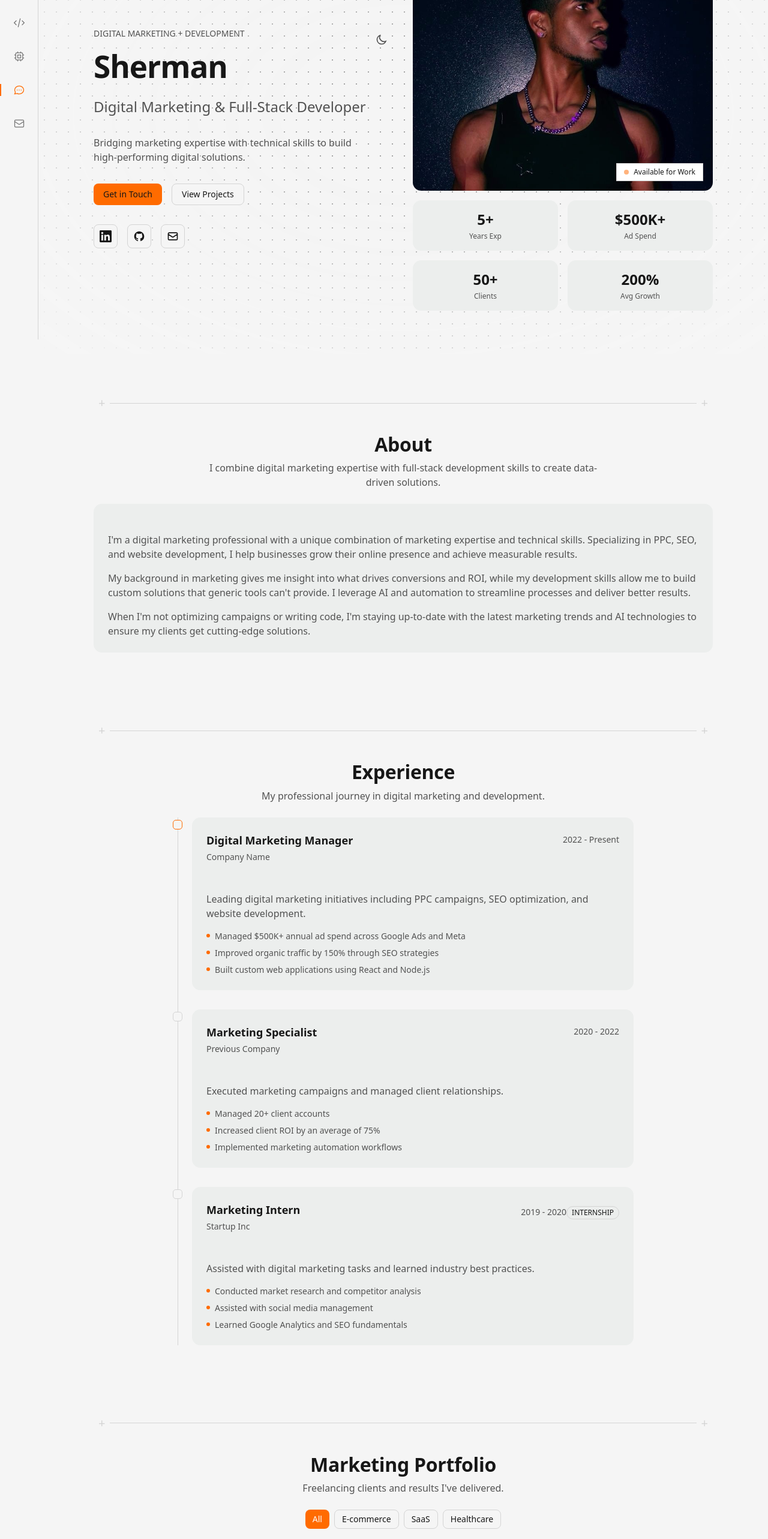
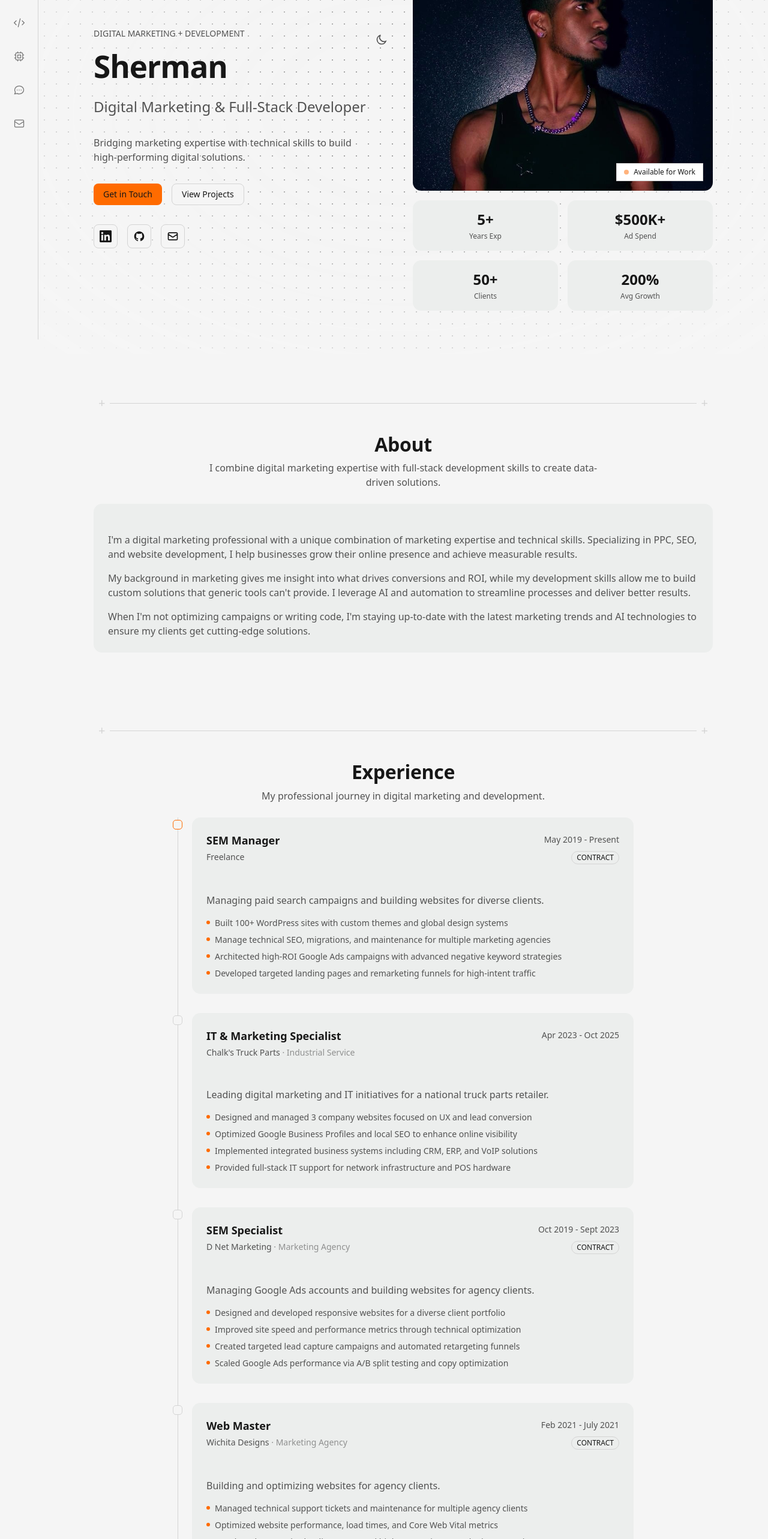
Before and after one commit to Shermanito/my-portfolio, a Next.js app: page / in a window 1280 px wide. Shown: the part 234-2800 px from the top of the page at 60% size. Built offline with nearby package versions, Linux system fonts and the light colour scheme.

Commit message:
Replace placeholder links, experience, portfolio with real data

```diff
--- a/src/components/sections/Contact.tsx
+++ b/src/components/sections/Contact.tsx
@@ -1,7 +1,7 @@
 'use client';
 
 import { Section, SectionHeader } from '@/components/ui/Section';
-import { IconButton, LinkedInIcon, GitHubIcon, MailIcon, MapPinIcon } from '@/components/ui/IconButton';
+import { IconButton, LinkedInIcon, GitHubIcon, MailIcon, MapPinIcon, DribbbleIcon } from '@/components/ui/IconButton';
 import { personalInfo } from '@/data/personal';
 import { Card, CardHeader, CardTitle, CardContent } from '@/components/ui/card';
 import { Button } from '@/components/ui/button';
@@ -46,6 +46,9 @@ export function Contact() {
             </IconButton>
             <IconButton href={personalInfo.socials[1].url} label="GitHub">
               <GitHubIcon />
+            </IconButton>
+            <IconButton href={personalInfo.socials[2].url} label="Dribbble">
+              <DribbbleIcon />
             </IconButton>
             <IconButton href={`mailto:${personalInfo.email}`} label="Email">
               <MailIcon />
--- a/src/components/sections/Experience.tsx
+++ b/src/components/sections/Experience.tsx
@@ -25,15 +25,25 @@ export function Experience() {
                 <div className="flex flex-col sm:flex-row sm:justify-between sm:items-start gap-2">
                   <div>
                     <CardTitle className="text-lg">{experience.role}</CardTitle>
-                    <CardDescription className="mt-1">{experience.company}</CardDescription>
+                    <CardDescription className="mt-1">
+                      {experience.company}
+                      {experience.companyType && (
+                        <span className="text-muted-foreground/60"> · {experience.companyType}</span>
+                      )}
+                    </CardDescription>
                   </div>
                   <div className="text-left sm:text-right">
                     <span className="text-mono text-sm text-muted-foreground">
                       {experience.period}
                     </span>
-                    {experience.type === 'internship' && (
-                      <Badge variant="outline" className="mt-2">INTERNSHIP</Badge>
-                    )}
+                    <div className="flex gap-1 mt-2 justify-start sm:justify-end flex-wrap">
+                      {experience.type === 'contract' && (
+                        <Badge variant="outline">CONTRACT</Badge>
+                      )}
+                      {experience.type === 'internship' && (
+                        <Badge variant="outline">INTERNSHIP</Badge>
+                      )}
+                    </div>
                   </div>
                 </div>
               </CardHeader>
--- a/src/components/sections/MarketingPortfolio.tsx
+++ b/src/components/sections/MarketingPortfolio.tsx
@@ -10,12 +10,19 @@ import { marketingProjects } from '@/data/portfolio';
 // Get unique industries for filters
 const industries = ['All', ...new Set(marketingProjects.map(p => p.industry))];
 
+// Get unique services for filters
+const allServices = marketingProjects.flatMap(p => p.services);
+const services = ['All', ...new Set(allServices)];
+
 export function MarketingPortfolio() {
-  const [filter, setFilter] = useState('All');
+  const [industryFilter, setIndustryFilter] = useState('All');
+  const [serviceFilter, setServiceFilter] = useState('All');
 
-  const filteredProjects = filter === 'All'
-    ? marketingProjects
-    : marketingProjects.filter(p => p.industry === filter);
+  const filteredProjects = marketingProjects.filter(p => {
+    const matchesIndustry = industryFilter === 'All' || p.industry === industryFilter;
+    const matchesService = serviceFilter === 'All' || p.services.includes(serviceFilter);
+    return matchesIndustry && matchesService;
+  });
 
   return (
     <Section id="portfolio">
@@ -26,29 +33,48 @@ export function MarketingPortfolio() {
       />
 
       {/* Filter Buttons - Centered */}
-      <div className="flex flex-wrap justify-center gap-2 mb-8">
+      <div className="flex flex-col gap-4 mb-8">
+        {/* Industry Filter */}
+        <div className="flex flex-wrap justify-center gap-2">
+          <span className="text-sm text-muted-foreground self-center mr-2">Industry:</span>
           {industries.map((industry) => (
             <Button
               key={industry}
-            variant={filter === industry ? 'default' : 'outline'}
+              variant={industryFilter === industry ? 'default' : 'outline'}
               size="sm"
-            onClick={() => setFilter(industry)}
+              onClick={() => setIndustryFilter(industry)}
             >
               {industry}
             </Button>
           ))}
         </div>
+        {/* Service Filter */}
+        <div className="flex flex-wrap justify-center gap-2">
+          <span className="text-sm text-muted-foreground self-center mr-2">Service:</span>
+          {services.map((service) => (
+            <Button
+              key={service}
+              variant={serviceFilter === service ? 'secondary' : 'outline'}
+              size="sm"
+              onClick={() => setServiceFilter(service)}
+            >
+              {service}
+            </Button>
+          ))}
+        </div>
+      </div>
 
       <div className="grid md:grid-cols-2 lg:grid-cols-3 gap-6">
         {filteredProjects.map((project) => (
           <div key={project.id}>
-            {/* Placeholder Image */}
-            <div className="aspect-video bg-secondary rounded-t-xl border border-b-0 border-border overflow-hidden">
-              <img
-                src={`https://picsum.photos/seed/${project.id}/600/340`}
-                alt={project.company}
-                className="w-full h-full object-cover"
-              />
+            {/* Placeholder Image - Solid Color Pattern */}
+            <div className="aspect-video bg-secondary rounded-t-xl border border-b-0 border-border overflow-hidden flex items-center justify-center">
+              <div className="text-center">
+                <p className="text-2xl font-bold text-muted-foreground/30">
+                  {project.company.charAt(0)}
+                </p>
+                <p className="text-xs text-muted-foreground/50">Coming Soon</p>
+              </div>
             </div>
 
             <Card className="rounded-t-none">
@@ -65,7 +91,12 @@ export function MarketingPortfolio() {
                   </p>
                   <div className="flex flex-wrap gap-2">
                     {project.services.map((service, i) => (
-                      <Badge key={i} variant="outline">
+                      <Badge
+                        key={i}
+                        variant={serviceFilter === service ? 'default' : 'outline'}
+                        className="cursor-pointer hover:opacity-80 transition-opacity"
+                        onClick={() => setServiceFilter(serviceFilter === service ? 'All' : service)}
+                      >
                         {service}
                       </Badge>
                     ))}
@@ -73,7 +104,7 @@ export function MarketingPortfolio() {
                 </div>
 
                 {/* Results */}
-                <div className="mb-4">
+                <div>
                   <p className="text-xs text-muted-foreground uppercase tracking-wide mb-2">
                     Results
                   </p>
--- a/src/components/ui/Footer.tsx
+++ b/src/components/ui/Footer.tsx
@@ -8,7 +8,7 @@ export function Footer() {
       <div className="content-wrapper">
         <div className="flex flex-col md:flex-row justify-between items-center gap-4">
           <p className="text-sm text-muted-foreground">
-            &copy; {currentYear} {personalInfo.name}. All rights reserved.
+            &copy; {currentYear} Sherman. Available for contract and full-time.
           </p>
           <p className="text-sm text-muted-foreground">
             Built with Next.js & Tailwind CSS
--- a/src/data/experience.ts
+++ b/src/data/experience.ts
@@ -2,42 +2,77 @@ import { Experience } from '@/lib/types';
 
 export const experiences: Experience[] = [
   {
-    id: '1',
-    type: 'full-time',
-    company: 'Company Name',
-    role: 'Digital Marketing Manager',
-    period: '2022 - Present',
-    description: 'Leading digital marketing initiatives including PPC campaigns, SEO optimization, and website development.',
+    id: '2',
+    type: 'contract',
+    company: 'Freelance',
+    role: 'SEM Manager',
+    period: 'May 2019 - Present',
+    description: 'Managing paid search campaigns and building websites for diverse clients.',
     highlights: [
-      'Managed $500K+ annual ad spend across Google Ads and Meta',
-      'Improved organic traffic by 150% through SEO strategies',
-      'Built custom web applications using React and Node.js',
+      'Built 100+ WordPress sites with custom themes and global design systems',
+      'Manage technical SEO, migrations, and maintenance for multiple marketing agencies',
+      'Architected high-ROI Google Ads campaigns with advanced negative keyword strategies',
+      'Developed targeted landing pages and remarketing funnels for high-intent traffic',
     ],
   },
   {
-    id: '2',
+    id: '1',
     type: 'full-time',
-    company: 'Previous Company',
-    role: 'Marketing Specialist',
-    period: '2020 - 2022',
-    description: 'Executed marketing campaigns and managed client relationships.',
+    company: "Chalk's Truck Parts",
+    companyType: 'Industrial Service',
+    role: 'IT & Marketing Specialist',
+    period: 'Apr 2023 - Oct 2025',
+    description: 'Leading digital marketing and IT initiatives for a national truck parts retailer.',
     highlights: [
-      'Managed 20+ client accounts',
-      'Increased client ROI by an average of 75%',
-      'Implemented marketing automation workflows',
+      'Designed and managed 3 company websites focused on UX and lead conversion',
+      'Optimized Google Business Profiles and local SEO to enhance online visibility',
+      'Implemented integrated business systems including CRM, ERP, and VoIP solutions',
+      'Provided full-stack IT support for network infrastructure and POS hardware',
+    ],
+  },
+  {
+    id: '4',
+    type: 'contract',
+    company: 'D Net Marketing',
+    companyType: 'Marketing Agency',
+    role: 'SEM Specialist',
+    period: 'Oct 2019 - Sept 2023',
+    description: 'Managing Google Ads accounts and building websites for agency clients.',
+    highlights: [
+      'Designed and developed responsive websites for a diverse client portfolio',
+      'Improved site speed and performance metrics through technical optimization',
+      'Created targeted lead capture campaigns and automated retargeting funnels',
+      'Scaled Google Ads performance via A/B split testing and copy optimization',
     ],
   },
   {
     id: '3',
+    type: 'contract',
+    company: 'Wichita Designs',
+    companyType: 'Marketing Agency',
+    role: 'Web Master',
+    period: 'Feb 2021 - July 2021',
+    description: 'Building and optimizing websites for agency clients.',
+    highlights: [
+      'Managed technical support tickets and maintenance for multiple agency clients',
+      'Optimized website performance, load times, and Core Web Vital metrics',
+      'Developed responsive landing pages and high-conversion remarketing campaigns',
+      'Engineered Google Ads structures to reduce CPC and improve traffic relevance',
+    ],
+  },
+  {
+    id: '5',
     type: 'internship',
-    company: 'Startup Inc',
-    role: 'Marketing Intern',
-    period: '2019 - 2020',
-    description: 'Assisted with digital marketing tasks and learned industry best practices.',
+    company: 'Planiversity',
+    companyType: 'SAAS / Startup',
+    role: 'Digital Marketing Specialist',
+    period: 'Oct 2019 - Dec 2019',
+    description: 'Assisting with digital marketing initiatives for an EdTech startup.',
     highlights: [
-      'Conducted market research and competitor analysis',
-      'Assisted with social media management',
-      'Learned Google Analytics and SEO fundamentals',
+      'Managed Search Ads accounts focusing on keyword research and CPC reduction',
+      'Executed on-page SEO including schema markup and technical site indexation',
+      'Conducted competitive research to identify high-value long-tail opportunities',
+      'Leveraged Google Analytics to assess visitor behavior and refine search strategies',
     ],
   },
 ];
--- a/src/data/portfolio.ts
+++ b/src/data/portfolio.ts
@@ -3,39 +3,172 @@ import { MarketingProject } from '@/lib/types';
 export const marketingProjects: MarketingProject[] = [
   {
     id: '1',
-    company: 'Client Company A',
-    industry: 'E-commerce',
-    services: ['PPC', 'SEO', 'Website Development'],
+    company: 'Alan Faitel',
+    industry: 'Coaching',
+    services: ['Design', 'Development'],
     results: [
-      'Increased revenue by 120% YoY',
-      'Reduced CAC by 45%',
-      'Built custom Shopify theme',
+      'Improved site performance and user experience',
+      'Modernized design with mobile responsiveness',
     ],
-    testimonial: 'Incredible results. Our online sales doubled within 6 months.',
-    testimonialAuthor: 'John Doe, CEO',
   },
   {
     id: '2',
-    company: 'Client Company B',
-    industry: 'SaaS',
-    services: ['SEO', 'Content Marketing', 'Analytics'],
+    company: 'Sacramento Recycling',
+    industry: 'Local Service',
+    services: ['Development'],
     results: [
-      'Organic traffic increased 200%',
-      'Ranked #1 for main keywords',
-      'Implemented full analytics stack',
+      'Enhanced conversion optimization and lead capture',
+      'Streamlined content management system',
     ],
   },
   {
     id: '3',
-    company: 'Client Company C',
-    industry: 'Healthcare',
-    services: ['PPC', 'Website Redesign', 'Local SEO'],
+    company: 'Playground Safety Inspections',
+    industry: 'Local Service',
+    services: ['Redesign'],
     results: [
-      'Lead generation up 80%',
-      'Reduced cost per lead by 35%',
-      'Built HIPAA-compliant appointment system',
+      'Improved site performance and user experience',
+      'Modernized design with mobile responsiveness',
     ],
-    testimonial: 'Professional, knowledgeable, and delivered results.',
-    testimonialAuthor: 'Jane Smith, Practice Manager',
+  },
+  {
+    id: '4',
+    company: 'Norcal Wholesale Bark',
+    industry: 'Local Service',
+    services: ['Development', 'SEO'],
+    results: [
+      'Optimized for search engines and local SEO',
+      'Enhanced conversion optimization and lead capture',
+    ],
+  },
+  {
+    id: '5',
+    company: 'Fifth Accelerate',
+    industry: 'SaaS',
+    services: ['Design', 'Development'],
+    results: [
+      'Improved site performance and user experience',
+      'Streamlined content management system',
+    ],
+  },
+  {
+    id: '6',
+    company: 'Planiversity',
+    industry: 'SaaS',
+    services: ['SEO', 'PPC'],
+    results: [
+      'Optimized for search engines and local SEO',
+      'Enhanced conversion optimization and lead capture',
+    ],
+  },
+  {
+    id: '7',
+    company: 'Flash Air Care',
+    industry: 'Local Service',
+    services: ['Development'],
+    results: [
+      'Improved site performance and user experience',
+      'Enhanced conversion optimization and lead capture',
+    ],
+  },
+  {
+    id: '8',
+    company: 'Sudduth Realty',
+    industry: 'Real Estate',
+    services: ['Development'],
+    results: [
+      'Improved site performance and user experience',
+      'Modernized design with mobile responsiveness',
+    ],
+  },
+  {
+    id: '9',
+    company: 'Sephirah Wellness',
+    industry: 'Coaching',
+    services: ['Development'],
+    results: [
+      'Improved site performance and user experience',
+      'Enhanced conversion optimization and lead capture',
+    ],
+  },
+  {
+    id: '10',
+    company: 'Language for Leading',
+    industry: 'Coaching',
+    services: ['Development'],
+    results: [
+      'Improved site performance and user experience',
+      'Modernized design with mobile responsiveness',
+    ],
+  },
+  {
+    id: '11',
+    company: 'Go Phoenix Energy',
+    industry: 'Local Service',
+    services: ['Redesign'],
+    results: [
+      'Improved site performance and user experience',
+      'Modernized design with mobile responsiveness',
+    ],
+  },
+  {
+    id: '12',
+    company: 'Pinpoint Leak Detection',
+    industry: 'Local Service',
+    services: ['Redesign', 'SEO'],
+    results: [
+      'Optimized for search engines and local SEO',
+      'Modernized design with mobile responsiveness',
+    ],
+  },
+  {
+    id: '13',
+    company: "Chalk's",
+    industry: 'Local Service',
+    services: ['Redesign', 'SEO', 'Social Media'],
+    results: [
+      'Improved site performance and user experience',
+      'Optimized for search engines and local SEO',
+    ],
+  },
+  {
+    id: '14',
+    company: 'Video with Santa Claus',
+    industry: 'SaaS',
+    services: ['Design', 'Development', 'PPC', 'Social Media'],
+    results: [
+      'Improved site performance and user experience',
+      'Enhanced conversion optimization and lead capture',
+    ],
+  },
+  {
+    id: '15',
+    company: 'KopyKat.ai',
+    industry: 'SaaS',
+    services: ['Design', 'Development', 'SEO'],
+    results: [
+      'Improved site performance and user experience',
+      'Optimized for search engines and local SEO',
+    ],
+  },
+  {
+    id: '16',
+    company: 'Bird Game 3',
+    industry: 'Blog',
+    services: ['SEO', 'Development', 'AI'],
+    results: [
+      'Optimized for search engines and local SEO',
+      'Improved site performance and user experience',
+    ],
+  },
+  {
+    id: '17',
+    company: 'ForkLense.ai',
+    industry: 'SaaS',
+    services: ['Design', 'AI'],
+    results: [
+      'Improved site performance and user experience',
+      'Streamlined content management system',
+    ],
   },
 ];
--- a/src/lib/types.ts
+++ b/src/lib/types.ts
@@ -1,7 +1,8 @@
 export interface Experience {
   id: string;
-  type: 'full-time' | 'internship';
+  type: 'full-time' | 'contract' | 'internship';
   company: string;
+  companyType?: string;
   role: string;
   period: string;
   description: string;
@@ -14,6 +15,7 @@ export interface MarketingProject {
   industry: string;
   services: string[];
   results: string[];
+  link?: string;
   testimonial?: string;
   testimonialAuthor?: string;
 }
```
Also changed, not shown: src/components/ui/IconButton.tsx (+17 -0 lines), src/data/personal.ts (+4 -3 lines). Lines whose indentation alone changed are shown as unchanged.
